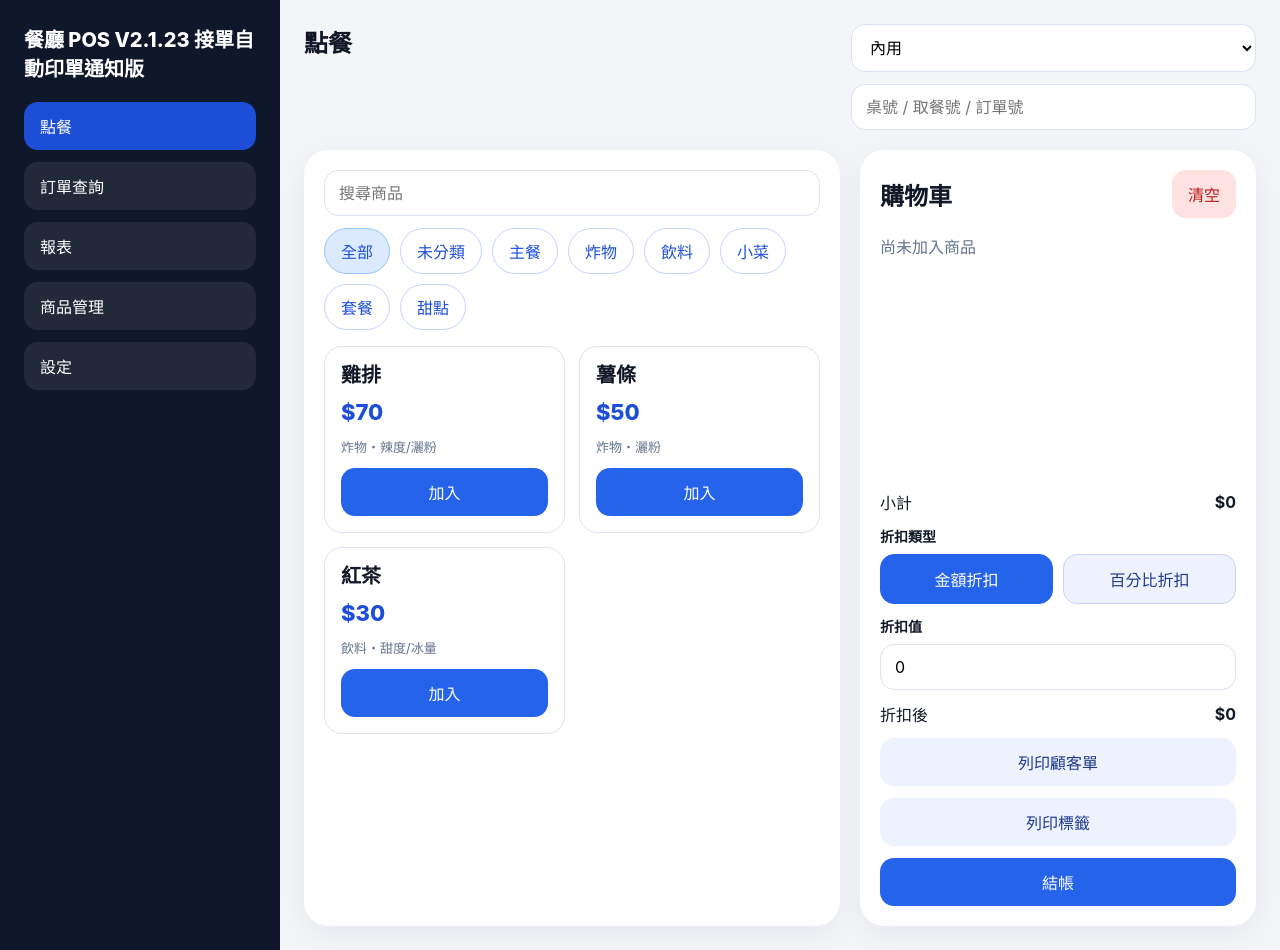
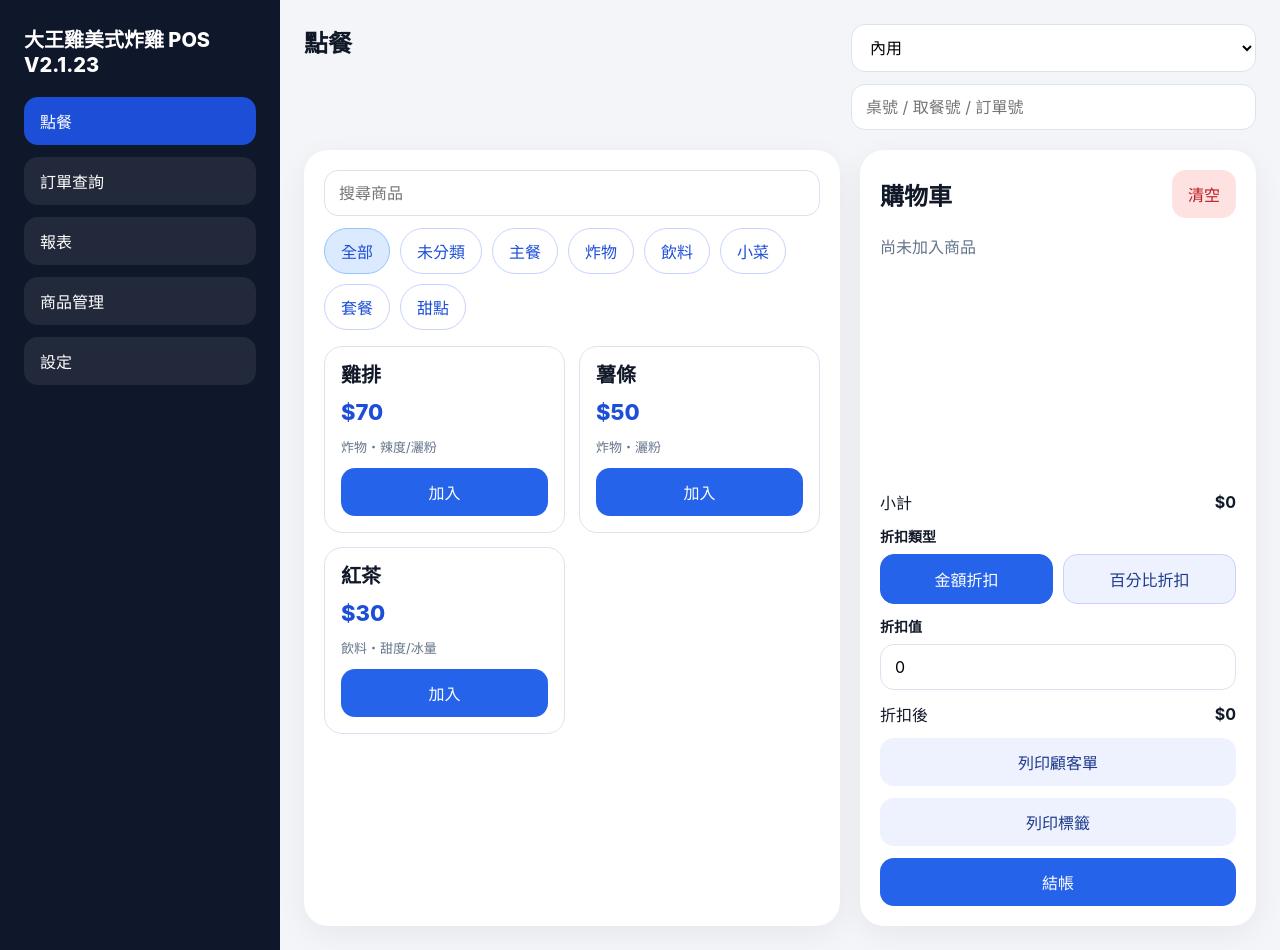
Before and after one commit to jess0937588151-hue/2332, a plain HTML site: page index.html in a window 1280 px wide. Drawn offline with Linux system fonts and the light colour scheme.

Commit message:
Update index.html

```diff
--- a/index.html
+++ b/index.html
@@ -20,7 +20,7 @@
 <div id="app">
   <!-- ===== 側邊導覽列 ===== -->
   <aside class="sidebar">
-    <div class="brand">餐廳 POS V2.1.23 接單自動印單通知版</div>
+    <div class="brand">大王雞美式炸雞 POS V2.1.23</div>
     <button class="nav-btn active" data-view="posView">點餐</button>
     <button class="nav-btn" data-view="ordersView">訂單查詢</button>
     <button class="nav-btn" data-view="reportsView">報表</button>
```
